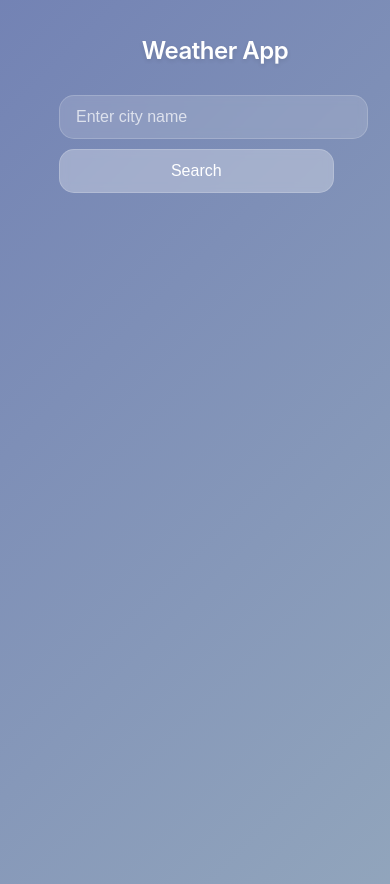
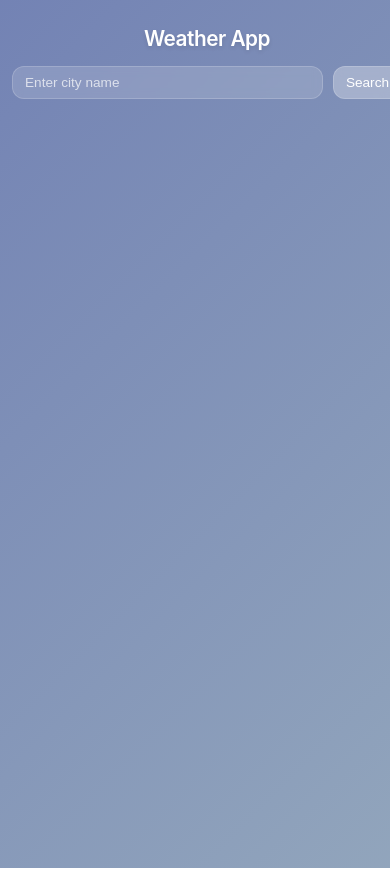
Before and after one commit to preeti1103/weather-app, a React (Vite) app: page / in a window 390 px wide. Shown: the top 884 px of the page. Built offline with nearby package versions, Linux system fonts and the light colour scheme.

Commit message:
resolve mobile display

```diff
--- a/src/index.css
+++ b/src/index.css
@@ -173,47 +173,95 @@ body {
 
 }
 
-/* ======= Responsive Design ======= */
+/* ======= Mobile-First Adjustments ======= */
 @media (max-width: 700px) {
+    .app-container {
+        padding: 15px;
+    }
+
     .app-title {
         font-size: 1.5rem;
-    }
-
-    .city {
-        font-size: 2rem;
-    }
-
-    .big-temp {
-        font-size: 4.5rem;
-    }
-
-    .condition {
-        font-size: 1.2rem;
-    }
-
-    .high-low {
-        font-size: 1rem;
+        margin-bottom: 20px;
     }
 
     .search-bar {
-        width: 80%;
-        flex-direction: column;
+        width: 100%;
+        max-width: 100%;
+        flex-direction: row;
+        /* Keep it horizontal on mobile */
+        margin-bottom: 20px;
     }
 
     .search-bar input,
     .search-bar button {
-        width: 88%;
-        border-radius: 15px;
+        width: auto;
+        padding: 10px 14px;
+        border-radius: 12px;
+        font-size: 0.9rem;
     }
 
     .weather-screen {
-        width: 50%;
+        width: 90%;
+        max-width: 100%;
+        padding: 20px 15px;
+        margin-top: 20px;
+    }
+
+    .city {
+        font-size: 1.8rem;
+    }
+
+    .local-time {
+        font-size: 0.9rem;
+        margin-bottom: 10px;
+    }
+
+    .big-temp {
+        font-size: 4rem;
+        margin: 10px 0 5px;
+    }
+
+    .condition {
+        font-size: 1.1rem;
+        margin-bottom: 8px;
+    }
+
+    .high-low {
+        font-size: 0.95rem;
     }
 }
 
 @media (max-width: 480px) {
+    .app-container {
+        padding: 12px;
+    }
+
+    .app-title {
+        font-size: 1.3rem;
+        margin-bottom: 15px;
+    }
+
+    .search-bar {
+        margin-bottom: 15px;
+    }
+
+    .search-bar input,
+    .search-bar button {
+        padding: 8px 12px;
+        font-size: 0.85rem;
+    }
+
+    .weather-screen {
+        width: 95%;
+        padding: 15px 10px;
+    }
+
     .city {
-        font-size: 1.8rem;
+        font-size: 1.6rem;
+    }
+
+    .local-time {
+        font-size: 0.85rem;
     }
 
     .big-temp {
@@ -227,9 +275,19 @@ body {
     .high-low {
         font-size: 0.9rem;
     }
+}
+
+/* Extra small devices (phones under 360px) */
+@media (max-width: 360px) {
+    .big-temp {
+        font-size: 3rem;
+    }
+
+    .city {
+        font-size: 1.4rem;
+    }
 
     .weather-screen {
-        width: 95%;
-        padding: 20px;
+        padding: 12px 8px;
     }
 }
```
